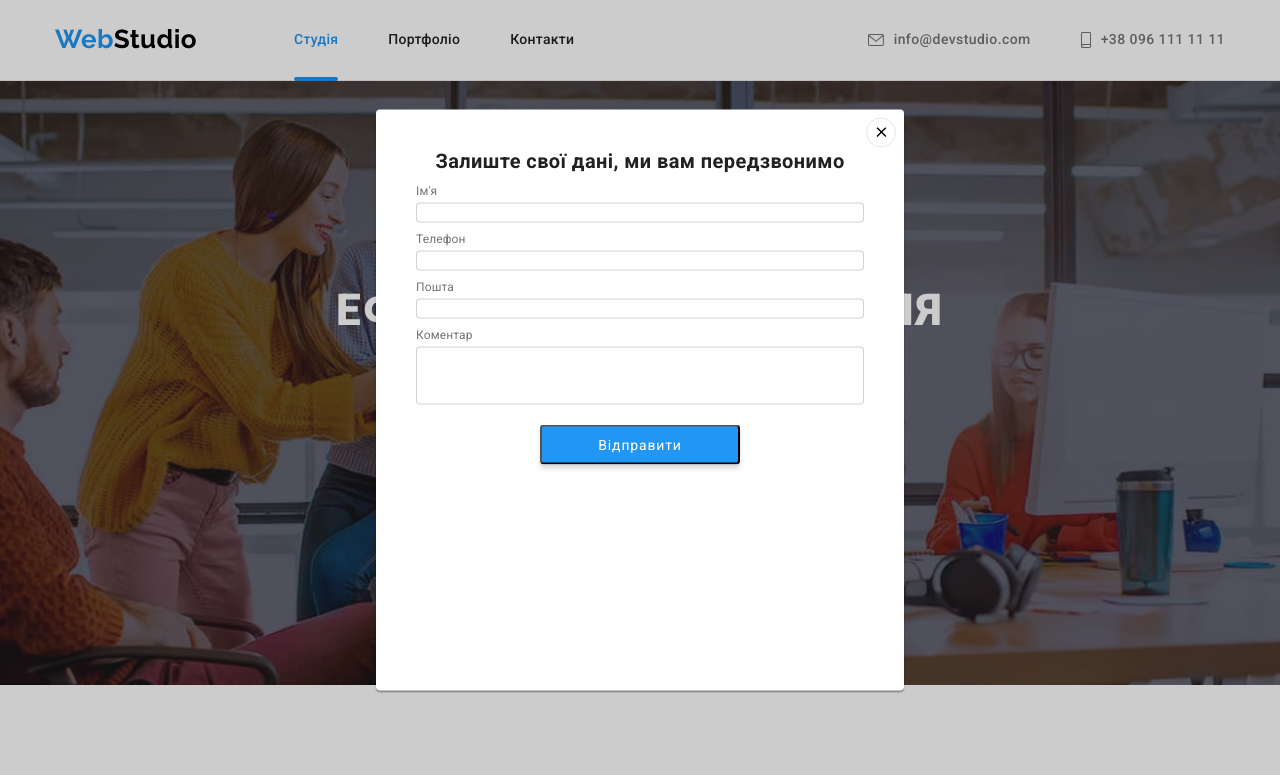
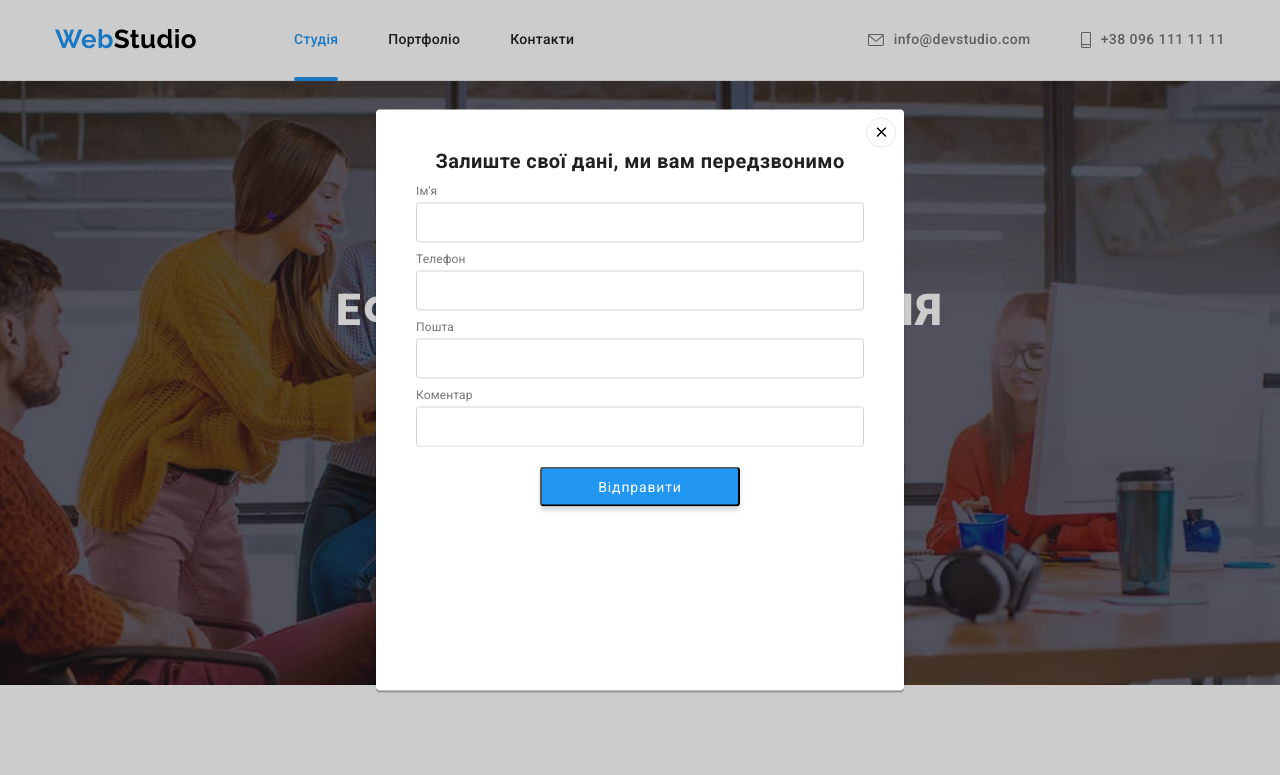
Before and after one commit to Donyk-s/goit-markup-hw-06, a plain HTML site: page index.html in a window 1280 px wide. Both pictures are taken after a click on the button "Замовити послугу". Shown: the top 775 px of the page. Drawn offline with nearby package versions, Linux system fonts and the light colour scheme; files whose address does not match are found by name.

Commit message:
Update styles.css

```diff
--- a/css/styles.css
+++ b/css/styles.css
@@ -862,6 +862,8 @@ color: var(--p-color);
 border: 1px solid rgba(33, 33, 33, 0.2);
 border-radius: 4px;
 margin-bottom: 10px;
+width: 100%;
+height: 40px;
 transition: border-color var(--new-timing-function) var(--timing-function);
 }
 .client-name-txt:hover{
@@ -878,6 +880,8 @@ color: var(--p-color);
 border: 1px solid rgba(33, 33, 33, 0.2);
  border-radius: 4px;
  margin-bottom: 10px;
+ width: 100%;
+height: 40px;
 transition: border-color var(--new-timing-function) var(--timing-function);
 
 }
@@ -886,7 +890,6 @@ transition: border-color var(--new-timing-function) var(--timing-function);
 }
 .user-email{
   margin-bottom: 4px;
-   margin-bottom: 4px;
 font-size: 12px;
 line-height: 1.16;
 letter-spacing: 0.01em;
@@ -897,6 +900,8 @@ color: var(--p-color);
 border: 1px solid rgba(33, 33, 33, 0.2);
 border-radius: 4px;
 margin-bottom: 10px;
+width: 100%;
+height: 40px;
 transition: border-color var(--new-timing-function) var(--timing-function);
 
 }
@@ -919,6 +924,8 @@ color: var(--p-color);
 border-radius: 4px;
 padding: 12px;
 margin-bottom: 20px;
+width: 100%;
+height: 40px;
 transition: border-color var(--new-timing-function) var(--timing-function);
 
 }
```
